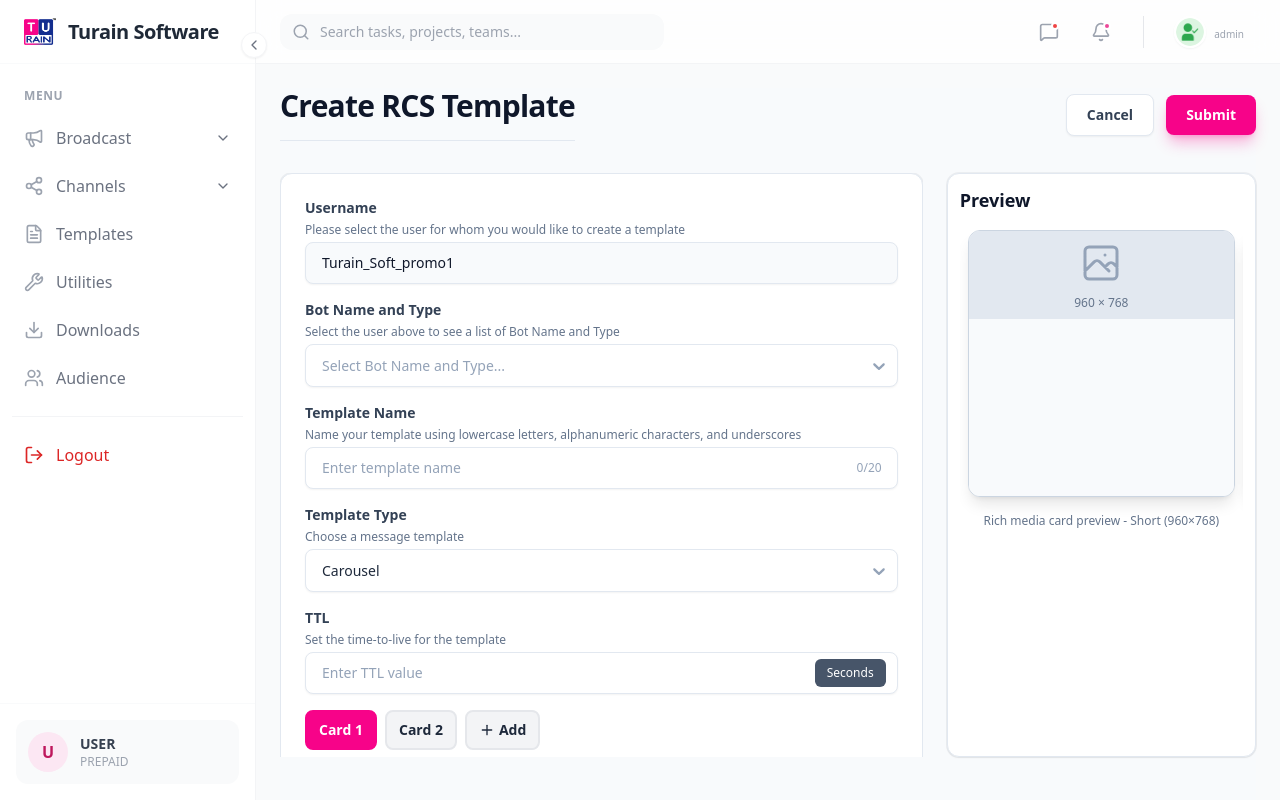
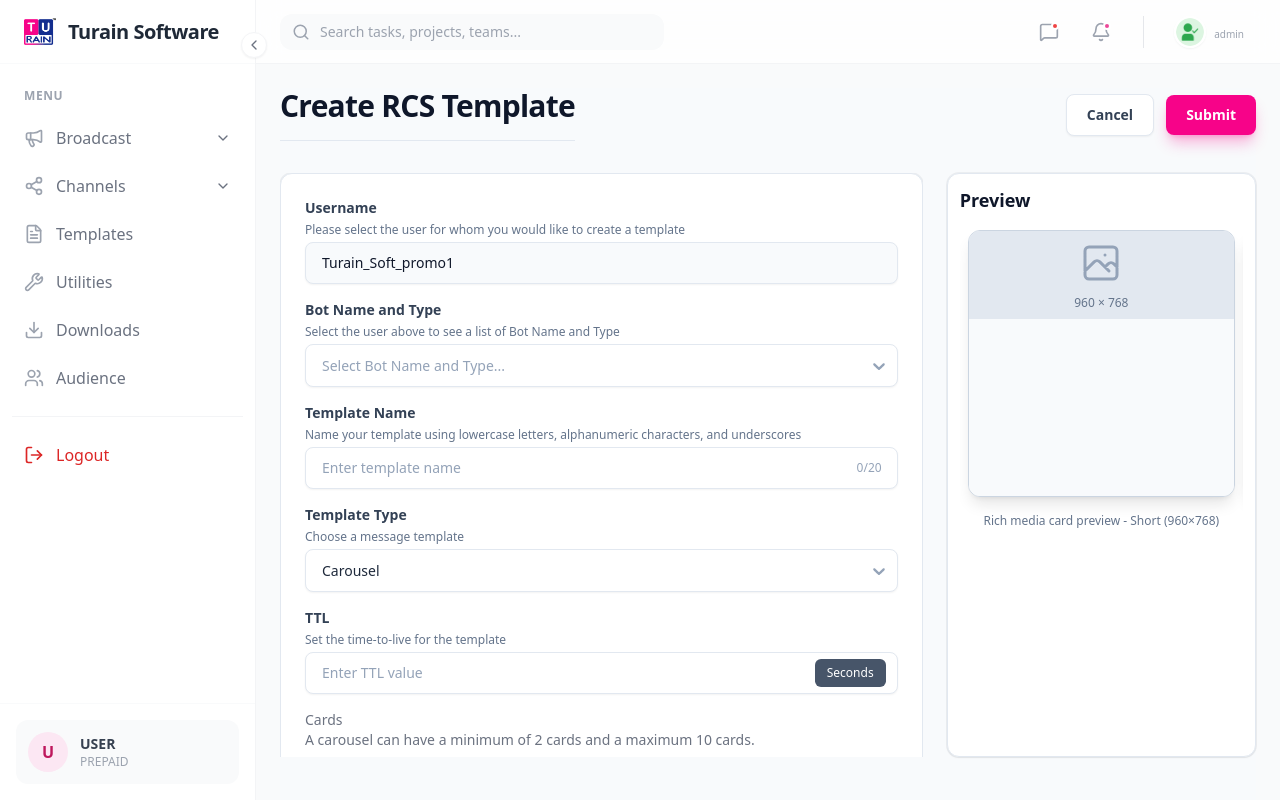
Before and after one commit to jhantu626/rcs-panel, a React (Vite) app: page /create-templates in a window 1280 px wide. Built offline with nearby package versions, Linux system fonts and the light colour scheme; sample sign-in values are in the browser's storage.

Commit message:
completed the delete

```diff
--- a/src/components/cards/TemplateCarouselCard.jsx
+++ b/src/components/cards/TemplateCarouselCard.jsx
@@ -4,7 +4,7 @@ import FileUploadInput from "../inputs/FileUploadInput";
 import { toast } from "react-toastify";
 import ButtonNormalnput from "../inputs/ButtonNormalnput";
 import AddBtnCard from "./AddBtnCard";
-import { Phone, Plus } from "lucide-react";
+import { Phone, Plus, X } from "lucide-react";
 
 const TemplateCarouselCard = ({ carousel, setCarousel }) => {
   const [selectedIndex, setSelectedIndex] = useState(0);
@@ -34,6 +34,12 @@ const TemplateCarouselCard = ({ carousel, setCarousel }) => {
 
   return (
     <>
+      <div>
+        <p className="text-sm text-gray-500 font-[500]">Cards</p>
+        <p className="text-sm text-gray-500 font-[500]">
+          A carousel can have a minimum of 2 cards and a maximum 10 cards.
+        </p>
+      </div>
       <div className="flex flex-row gap-2 flex-wrap mb-4">
         {carousel.map((_, index) => {
           const isSelected = selectedIndex === index;
@@ -41,13 +47,35 @@ const TemplateCarouselCard = ({ carousel, setCarousel }) => {
             <div
               key={index}
               onClick={() => setSelectedIndex(index)}
-              className={`flex flex-row gap-1 flex-wrap w-fit px-3 py-2 rounded-lg border-2 cursor-pointer transition-all duration-200 ${
+              className={`relative group flex flex-row gap-1 flex-wrap w-fit px-3 py-2 rounded-lg border-2 cursor-pointer transition-all duration-200 ${
                 isSelected
                   ? "bg-pink-600 border-pink-600 text-white"
                   : "bg-gray-100 border-gray-200 hover:border-pink-300 hover:bg-gray-50"
               }`}
             >
               <p className="text-sm font-semibold">Card {index + 1}</p>
+              {carousel.length > 2 && (
+                <div
+                  onClick={(e) => {
+                    e.stopPropagation();
+                    const newCarousel = carousel.filter((_, i) => i !== index);
+                    setCarousel(newCarousel);
+                    if (selectedIndex === index) {
+                      setSelectedIndex(Math.max(0, index - 1));
+                    } else if (selectedIndex > index) {
+                      setSelectedIndex(selectedIndex - 1);
+                    }
+                  }}
+                  className={`absolute -top-2 -right-2 p-0.5 rounded-full shadow-sm border border-gray-200 transition-all z-10
+                    opacity-0 group-hover:opacity-100 ${
+                      isSelected
+                        ? "bg-white hover:bg-gray-50 text-gray-400 hover:text-red-500"
+                        : "bg-white hover:bg-gray-50 text-gray-400 hover:text-red-500"
+                    }`}
+                >
+                  <X size={12} strokeWidth={3} />
+                </div>
+              )}
             </div>
           );
         })}
```
